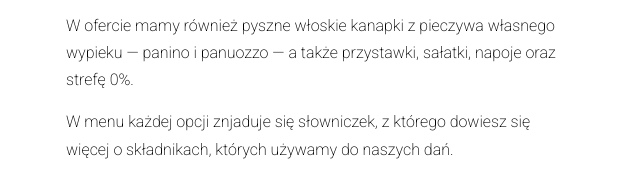
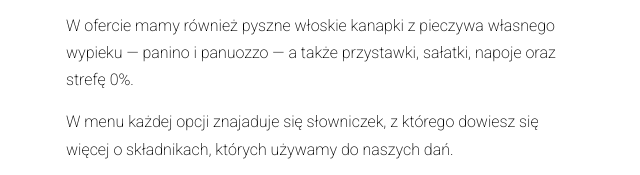
Before and after one commit to lukaszbajor/Don-Martino, a website: page index.html in a window 1280 px wide. Shown: the part 1487-1662 px from the top of the page, 609-1249 px from the left. Drawn offline with nearby package versions, Linux system fonts and the light colour scheme.

Commit message:
repairs problem vol6

```diff
--- a/index.html
+++ b/index.html
@@ -177,8 +177,9 @@
 								</p>
 
 								<p>
-									W menu każdej opcji znjaduje się słowniczek, z którego dowiesz
-									się więcej o składnikach, których używamy do naszych dań.
+									W menu każdej opcji znajaduje się słowniczek, z którego
+									dowiesz się więcej o składnikach, których używamy do naszych
+									dań.
 								</p>
 
 								<p>
```
Also changed, not shown: 1 other file.
